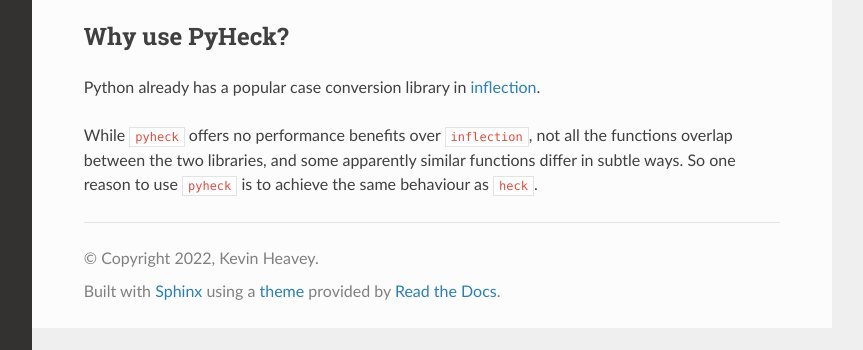
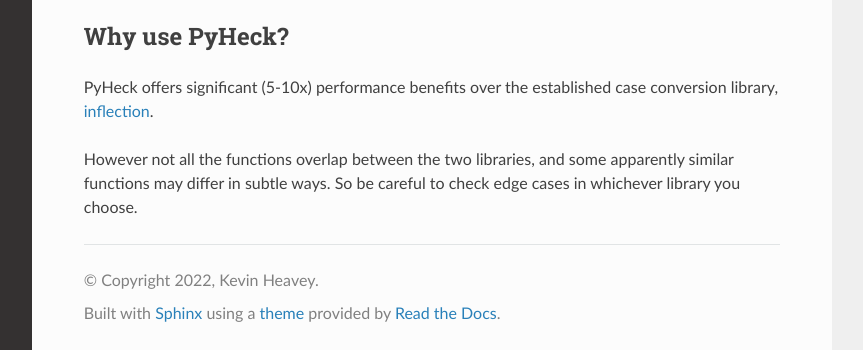
Before and after one commit to kevinheavey/pyheck, a Sphinx documentation site: the page built from docs/index.rst, in a window 1280 px wide and 962 px high, cut to the strip 612-962 px from the top of the window. Shown: the whole strip, without its empty margins (268-1131 px from the left). Built offline with Sphinx 7.4.7 and the Read the Docs theme 2.0.0, drawn with Linux system fonts in a browser that asks for light colours.

Commit message:
update docs

```diff
--- a/docs/index.rst
+++ b/docs/index.rst
@@ -35,8 +35,7 @@
 Why use PyHeck?
 ---------------
 
-Python already has a popular case conversion library in `inflection <https://github.com/jpvanhal/inflection>`_.
+PyHeck offers significant (5-10x) performance benefits over the established case conversion library, `inflection <https://github.com/jpvanhal/inflection>`_.
 
-While ``pyheck`` offers no performance benefits over ``inflection``, not all the functions overlap between the two libraries,
-and some apparently similar functions differ in subtle ways. So one reason to use ``pyheck`` is to achieve the same behaviour
-as ``heck``.
+However not all the functions overlap between the two libraries,
+and some apparently similar functions may differ in subtle ways. So be careful to check edge cases in whichever library you choose.
```
